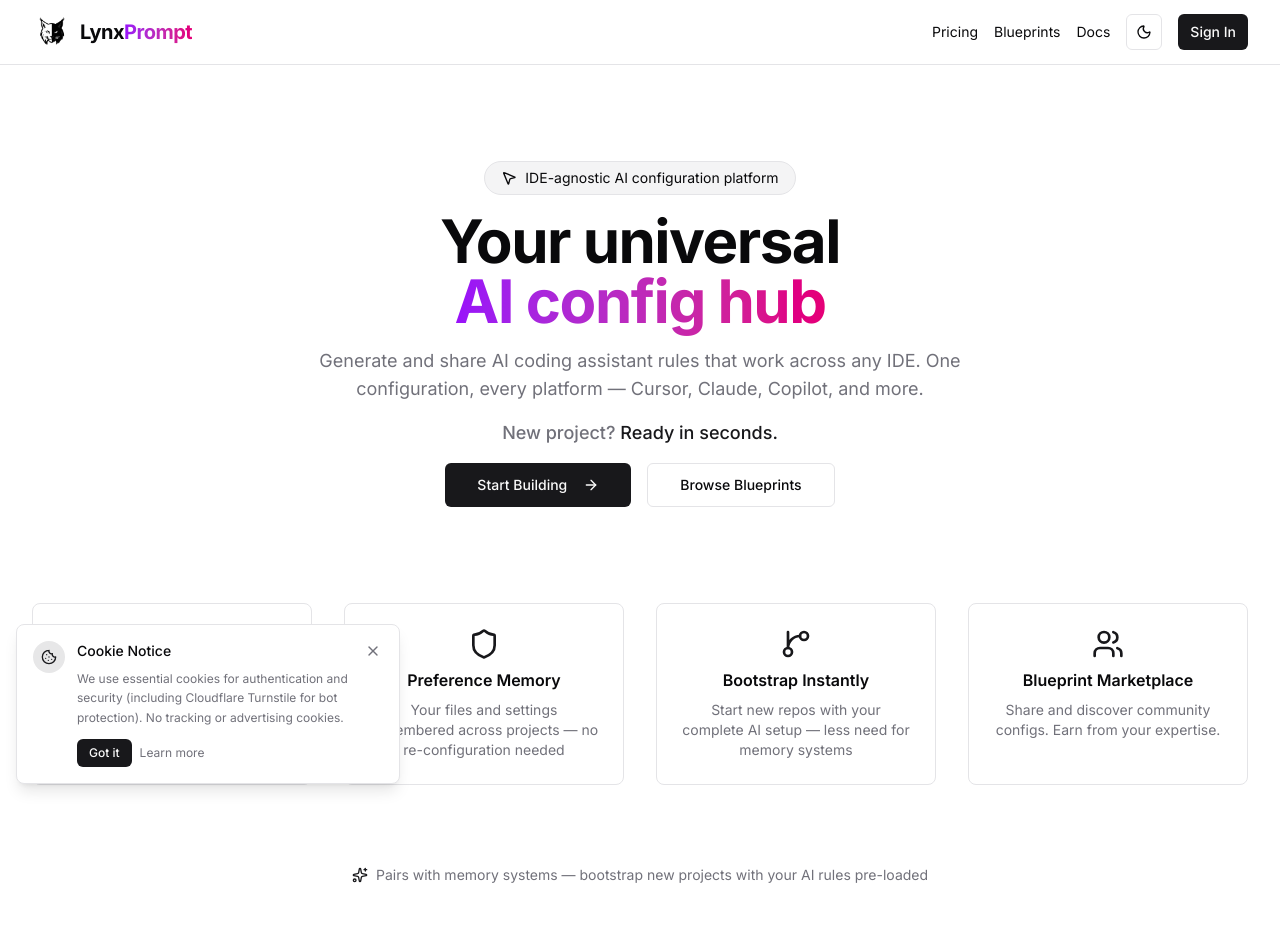
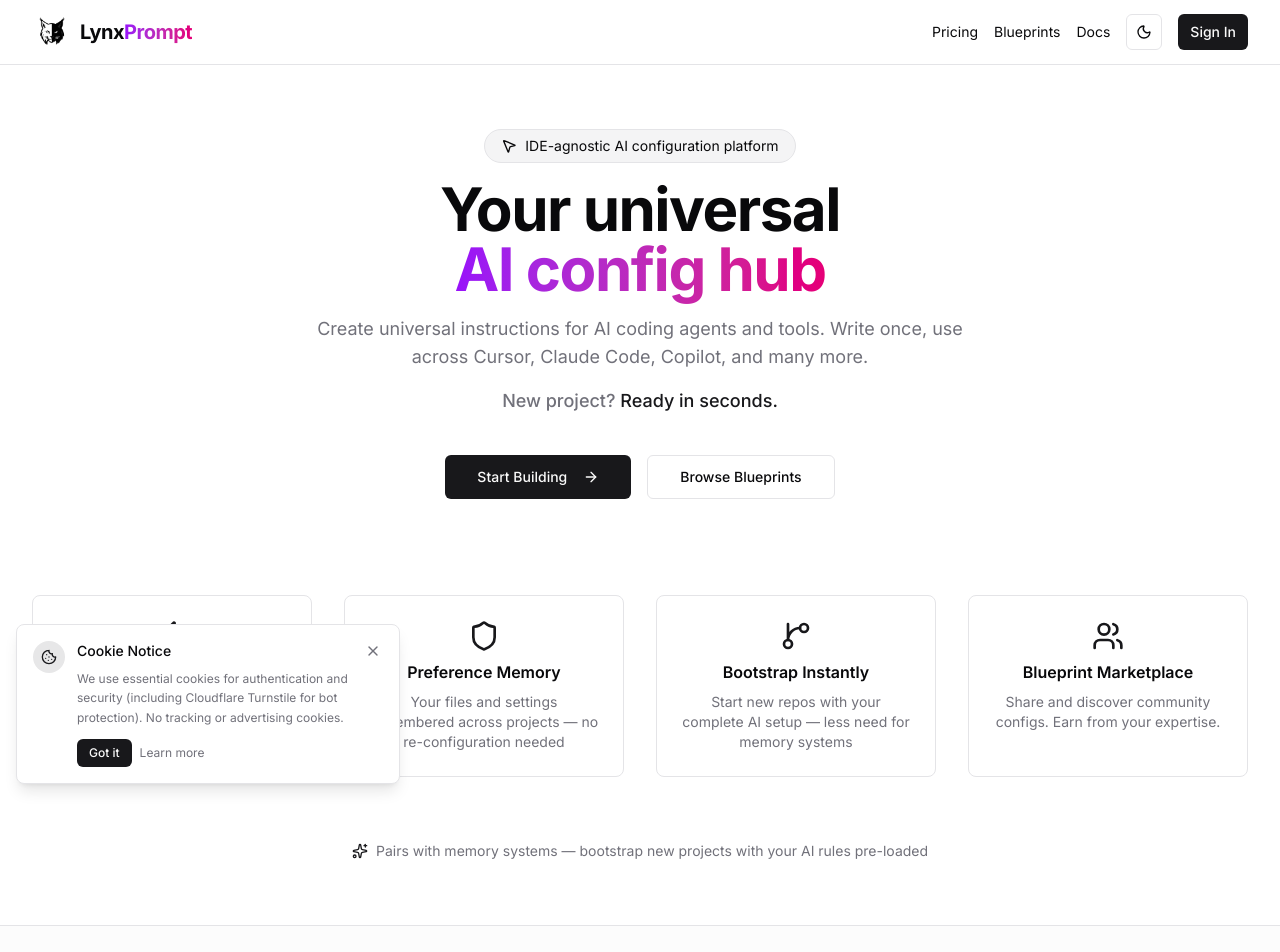
Before and after one commit to GeiserX/LynxPrompt, a Next.js app: page / in a window 1280 px wide. Shown: the top 952 px of the page. Built offline with nearby package versions, Linux system fonts and the light colour scheme; no server answers.

Commit message:
style: update hero copy and spacing
- New hero text: 'Create universal instructions for AI coding agents and tools'
- Updated IDE-Agnostic Rules to include '& tools'
- Added spacing between tagline and CTA buttons
- Reduced section padding for tighter layout

```diff
--- a/src/app/page.tsx
+++ b/src/app/page.tsx
@@ -39,7 +39,7 @@ export default function HomePage() {
       </header>
 
       {/* Hero Section */}
-      <section className="container mx-auto flex flex-col items-center justify-center gap-8 px-4 py-24 text-center sm:px-6 lg:px-8">
+      <section className="container mx-auto flex flex-col items-center justify-center gap-8 px-4 py-16 text-center sm:px-6 lg:px-8">
         <div className="flex max-w-3xl flex-col items-center gap-4">
           <div className="flex items-center gap-2 rounded-full border bg-muted px-4 py-1.5 text-sm">
             <MousePointer2 className="h-4 w-4" />
@@ -55,14 +55,14 @@ export default function HomePage() {
           </h1>
 
           <p className="max-w-2xl text-lg text-muted-foreground">
-            Generate and share AI coding assistant rules that work across any IDE.
-            One configuration, every platform — Cursor, Claude, Copilot, and more.
+            Create universal instructions for AI coding agents and tools.
+            Write once, use across Cursor, Claude Code, Copilot, and many more.
           </p>
           <p className="text-lg font-medium text-muted-foreground">
             New project? <span className="text-primary">Ready in seconds.</span>
           </p>
 
-          <div className="flex gap-4">
+          <div className="mt-6 flex gap-4">
             <Button asChild size="lg">
               <Link href="/wizard">
                 Start Building <ArrowRight className="ml-2 h-4 w-4" />
@@ -79,7 +79,7 @@ export default function HomePage() {
           <FeatureCard
             icon={<Zap className="h-8 w-8" />}
             title="IDE-Agnostic Rules"
-            description="One config works everywhere — switch IDEs without rewriting your AI rules"
+            description="One config works everywhere — switch IDEs & tools without rewriting your AI rules"
           />
           <FeatureCard
             icon={<Shield className="h-8 w-8" />}
@@ -99,7 +99,7 @@ export default function HomePage() {
         </div>
 
         {/* Memory Projects Compatibility */}
-        <div className="mt-12 flex items-center gap-4 text-sm text-muted-foreground">
+        <div className="mt-8 flex items-center gap-4 text-sm text-muted-foreground">
           <div className="h-px flex-1 bg-border" />
           <span className="flex items-center gap-2">
             <Sparkles className="h-4 w-4 text-primary" />
@@ -110,7 +110,7 @@ export default function HomePage() {
       </section>
 
       {/* Supported Platforms - Carousel */}
-      <section className="border-y bg-muted/30 py-20">
+      <section className="border-y bg-muted/30 py-16">
         <div className="container mx-auto px-4 sm:px-6 lg:px-8">
           <div className="mb-12 text-center">
             <h2 className="text-3xl font-bold tracking-tight">
```
